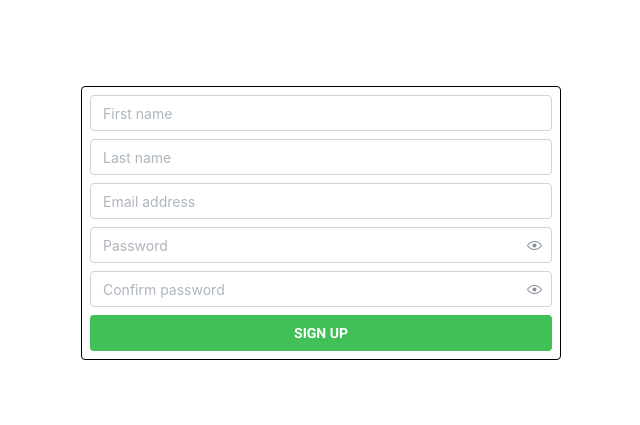
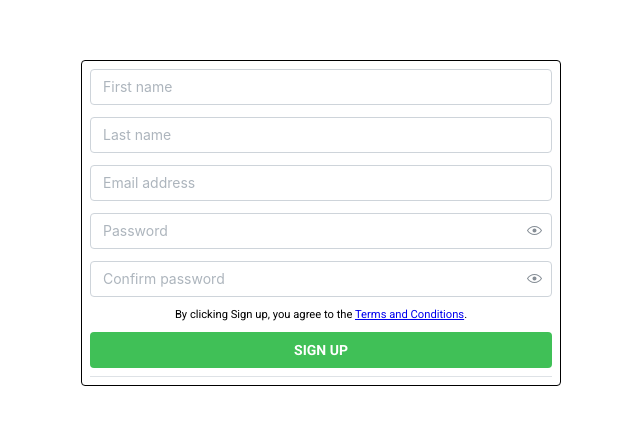
Before and after one commit to njcushing/online-shop, a React (Vite) app in the folder packages/frontend/: page /create-account in a window 1280 px wide. Shown: the part 177-602 px from the top of the page, without its empty margins (319-959 px from the left). Built offline with nearby package versions, Linux system fonts and the light colour scheme.

Commit message:
Add terms and conditions message and link to account creation form

```diff
--- a/packages/frontend/src/features/AccountCreationForm/index.module.css
+++ b/packages/frontend/src/features/AccountCreationForm/index.module.css
@@ -10,8 +10,15 @@
     padding: 8px;
 }
 
-.fieldset {
+.form {
     display: flex;
     flex-direction: column;
-    gap: 4px;
+    gap: 12px;
 }
+
+.terms-message {
+    font-size: 0.7rem;
+    text-align: center;
+
+    width: 100%;
+}
--- a/packages/frontend/src/features/AccountCreationForm/index.tsx
+++ b/packages/frontend/src/features/AccountCreationForm/index.tsx
@@ -1,4 +1,4 @@
-import { TextInput, PasswordInput, Button } from "@mantine/core";
+import { TextInput, PasswordInput, Button, Divider } from "@mantine/core";
 import { useForm, SubmitHandler } from "react-hook-form";
 import { zodResolver } from "@hookform/resolvers/zod";
 import { accountCreationFormDataSchema } from "./utils/zodSchema";
@@ -36,8 +36,9 @@ export function AccountCreationForm() {
     const onSubmit: SubmitHandler<AccountCreationFormData> = (data) => data;
 
     return (
+        <div className={styles["create-account"]}>
             <form
-            className={styles["create-account"]}
+                className={styles["form"]}
                 aria-label="Create account"
                 onSubmit={handleSubmit(onSubmit)}
             >
@@ -67,9 +68,16 @@ export function AccountCreationForm() {
                     error={errors.confirmPassword?.message}
                 />
 
+                <p className={styles["terms-message"]}>
+                    By clicking Sign up, you agree to the{" "}
+                    <a href="/terms-and-conditions">Terms and Conditions</a>.
+                </p>
+
                 <Button type="submit" variant="filled" color="green">
                     SIGN UP
                 </Button>
             </form>
+            <Divider />
+        </div>
     );
 }
```
Lines whose indentation alone changed are shown as unchanged.
